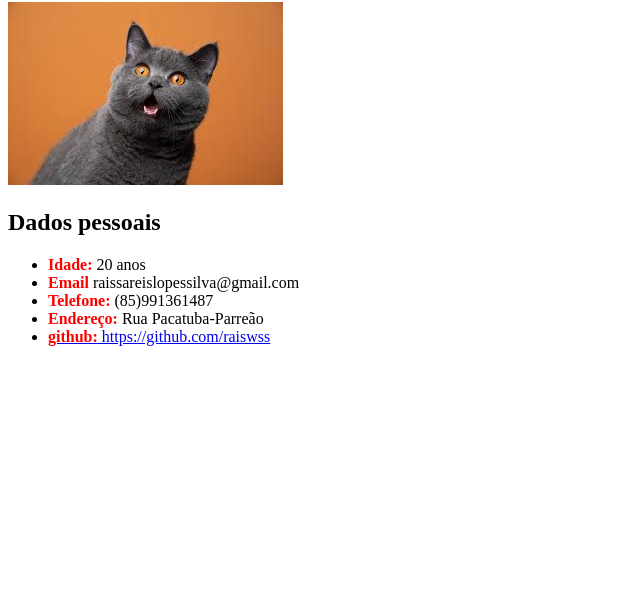
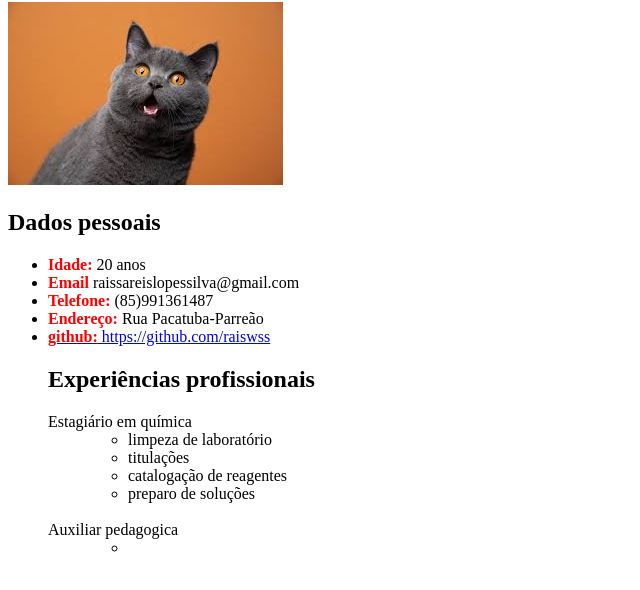
Before and after one commit to raiswss/Gera-aotechHTML, a plain HTML site: page sobreMim.html in a window 1280 px wide. Shown: the part 78-668 px from the top of the page, without its empty margins (0-640 px from the left). Drawn offline with Linux system fonts and the light colour scheme.

Commit message:
adição da lista ordenada de experiências/linguagens

```diff
--- a/sobreMim.html
+++ b/sobreMim.html
@@ -22,7 +22,26 @@
     <li><a href="https://github.com/raiswss"> <span>github:</span> https://github.com/raiswss</a>
     </li>
 
+<h2>Experiências profissionais</h2>
+<dl>
+    <dt>Estagiário em química</dt>
+    <dd>
+        <ul>
+            <li>limpeza de laboratório</li>
+            <li>titulações</li>
+            <li>catalogação de reagentes</li>
+            <li>preparo de soluções</li>
 
+        </ul> <br>
+    </dd>
+
+    <dt>Auxiliar pedagogica</dt>
+
+    <dd><ul>
+        <li></li>
+    </ul></dd>
+
+</dl>
 
 </ul>
 </body>
```
